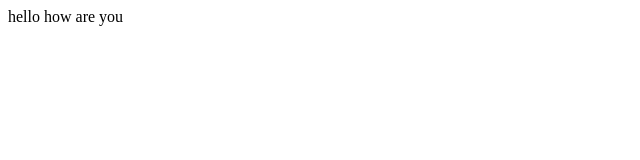
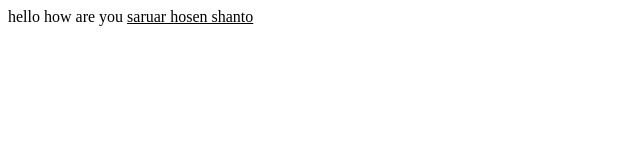
Before and after one commit to Saruar-Hosen/first-project, a plain HTML site: page index.html in a window 1280 px wide. Shown: the whole page, without its empty margins (0-640 px from the left). Drawn offline with Linux system fonts and the light colour scheme.

Commit message:
add underline tag

```diff
--- a/index.html
+++ b/index.html
@@ -7,5 +7,6 @@
 </head>
 <body>
     hello how are you
+    <U> saruar  hosen  shanto </U>
 </body>
 </html>
```
